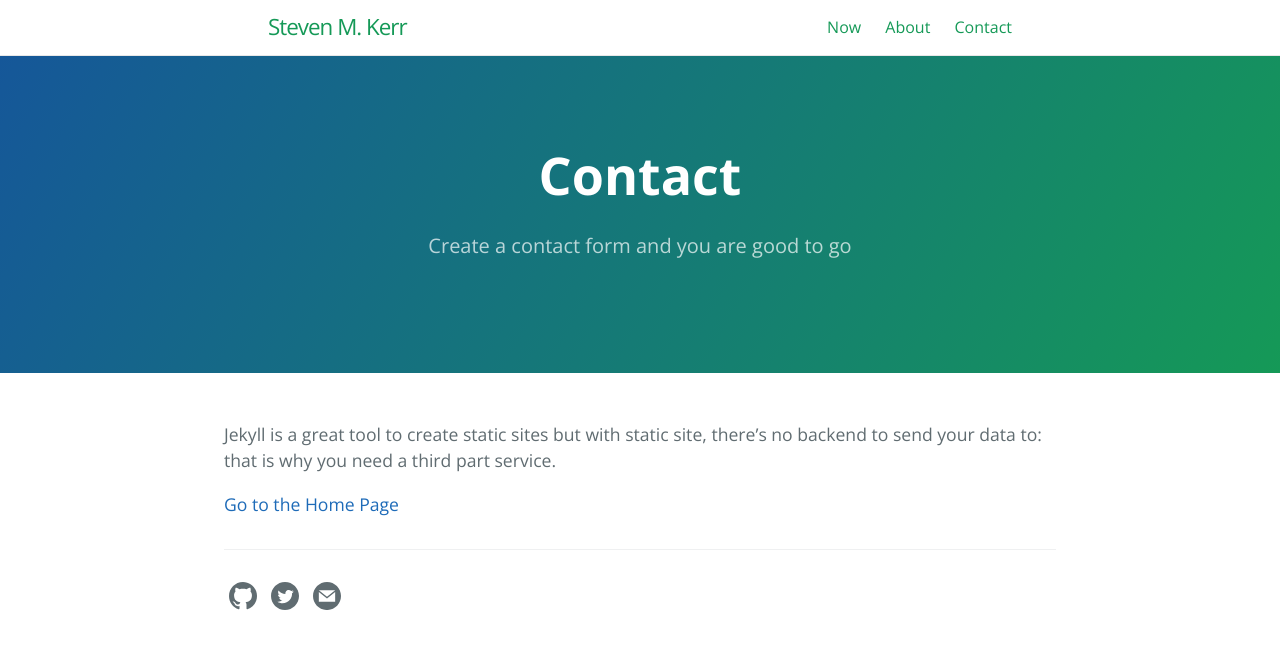
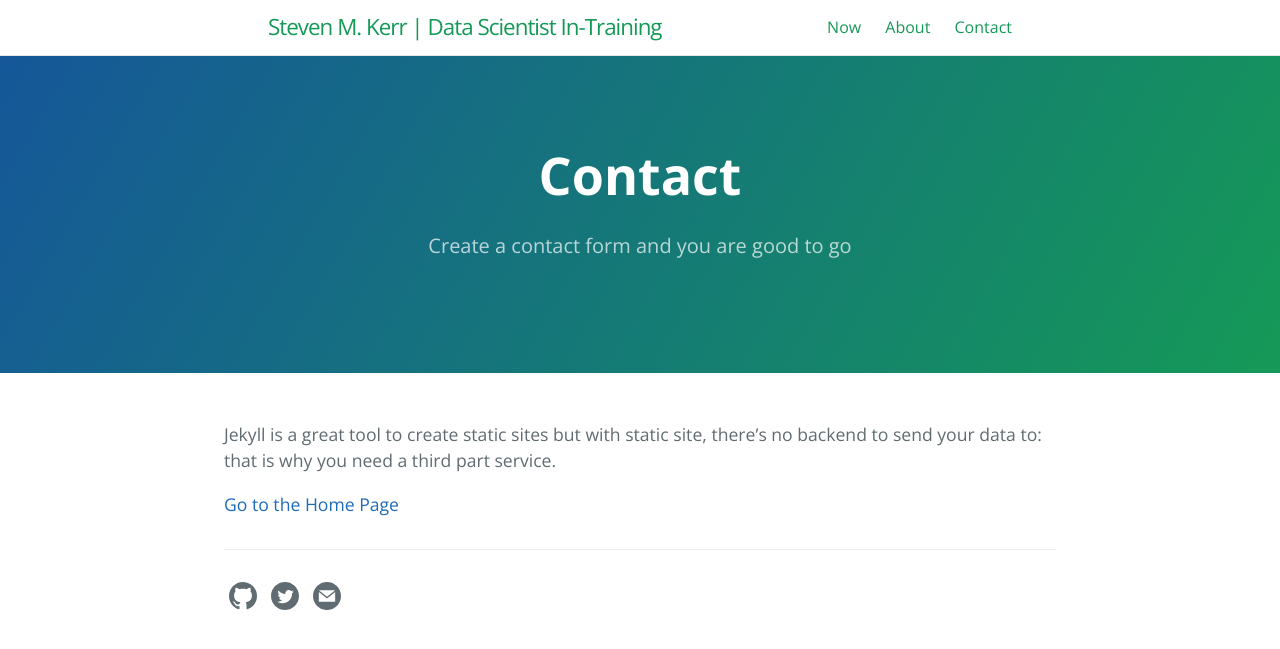
Before and after one commit to smkerr/smkerr.github.io, a Jekyll site: the page built from contact.md, in a window 1280 px wide. Shown: the top 649 px of the page. Built offline with Jekyll 4.4.1, drawn with Linux system fonts in a browser that asks for light colours.

Commit message:
Update _config.yml

```diff
--- a/_config.yml
+++ b/_config.yml
@@ -1,4 +1,4 @@
-title: Steven M. Kerr
+title: Steven M. Kerr | Data Scientist In-Training
 description: Data Scientist In-Training
 show_downloads: false
 
```
